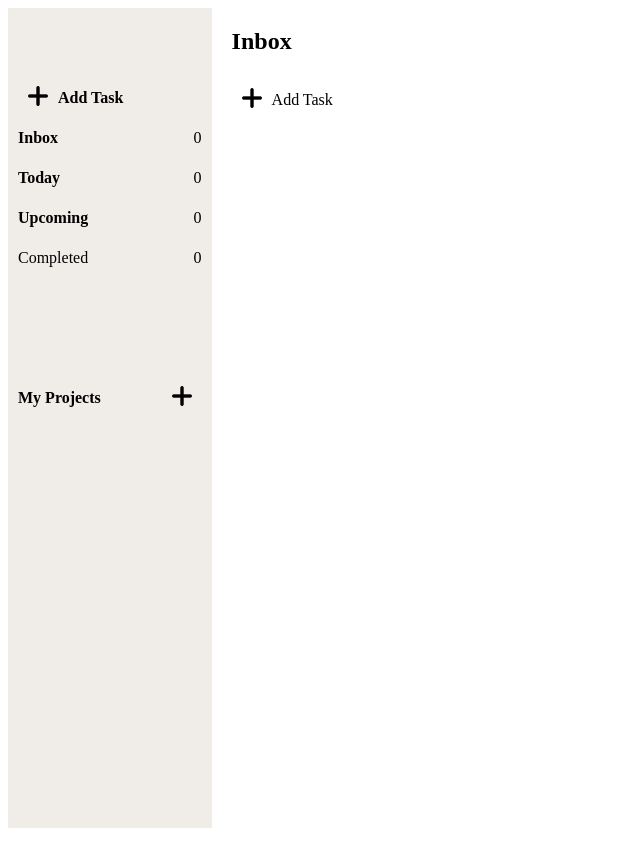
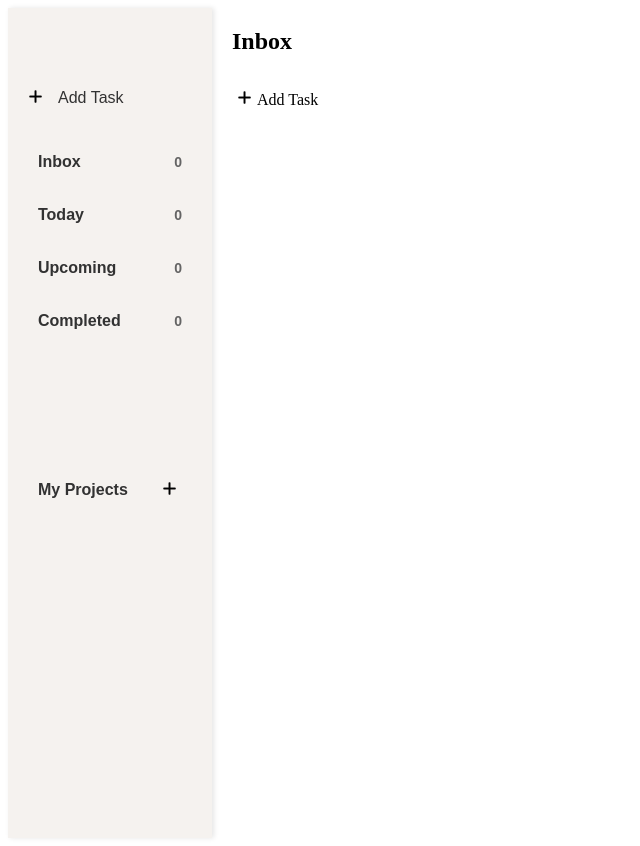
Before and after one commit to bexton1/ToDoListOdinProject, a website built with webpack: page src/template.html in a window 1280 px wide. Shown: the whole page, without its empty margins (0-640 px from the left). Built offline with nearby package versions, Linux system fonts and the light colour scheme.

Commit message:
updated styles

```diff
--- a/src/styles.css
+++ b/src/styles.css
@@ -5,8 +5,8 @@ body {
     display: flex;
 }
 
-/* sidebar */
-#add-project {
+
+/* #add-project {
     cursor: pointer;
 }
 
@@ -79,7 +79,184 @@ padding: 10px;
     background-color: blue;
     cursor: pointer;
     margin-right: 10px;
+} */
+
+/*
+.side-bar-items-project  {
+    height: 40px;
+    display: flex;
+    align-items: center;
+    justify-content: space-between;
 }
+
+.side-bar-items-project-heading {
+    height: 40px;
+    display: flex;
+    align-items: center;
+    justify-content: space-between;
+} */
+
+
+
+
+/*sidebartop */
+.side-bar {
+    width: 18vw;
+    height: 100vh;
+    background-color: rgb(245, 242, 239);
+    display: flex;
+    flex-direction: column;
+    padding: 15px;
+    box-shadow: 2px 0 5px rgba(0, 0, 0, 0.1);
+    font-family: Arial, sans-serif;
+    color: rgb(50, 50, 50);
+}
+
+.side-bar-top {
+    margin-top: 50px;
+}
+
+.side-bar-headings {
+    display: flex;
+    align-items: center;
+    margin-bottom: 20px;
+    gap: 10px;
+    cursor: pointer;
+}
+
+.image-plus {
+    height: 30px;
+    width: 30px;
+}
+
+.side-bar-items {
+    display: flex;
+    align-items: center;
+    justify-content: space-between;
+    padding: 10px 15px;
+    margin-bottom: 15px;
+    border-radius: 8px;
+    cursor: pointer;
+    transition: all 0.3s ease;
+    font-weight: bold;
+}
+
+/* Hover and Active Effects */
+.side-bar-items:hover {
+    background-color: rgb(230, 230, 230);
+    color: rgb(30, 30, 30);
+    transform: translateX(5px);
+}
+
+.side-bar-items.active {
+    background-color: rgb(210, 210, 255);
+    color: rgb(50, 50, 255);
+}
+
+/* Specific Section Styling */
+.side-bar-items p {
+    margin: 0;
+}
+
+.side-bar-items-heading {
+    font-size: 16px;
+}
+
+.side-bar-middle {
+    margin-top: 100px;
+}
+
+/* Sidebar Customization */
+.side-bar-items p:first-child {
+    font-weight: bold;
+}
+
+.side-bar-items p:last-child {
+    font-size: 14px;
+    color: rgb(100, 100, 100);
+}
+
+/* Hover-specific icons or numbers */
+.side-bar-items p:last-child:hover {
+    color: rgb(30, 30, 30);
+}
+
+
+
+
+
+
+
+/* Sidebar Header for Projects */
+.side-bar-items-project-heading {
+    display: flex;
+    justify-content: space-between;
+    align-items: center;
+    margin-bottom: 20px;
+    padding: 10px 15px;
+    font-weight: bold;
+    font-size: 16px;
+    color: rgb(50, 50, 50);
+}
+
+.add-project {
+    cursor: pointer;
+    padding: 5px;
+    transition: all 0.3s ease;
+}
+
+.add-project:hover {
+    transform: scale(1.1);
+}
+
+.image-plus {
+    height: 25px;
+    width: 25px;
+}
+
+/* Project Items */
+.side-bar-items-project {
+    display: flex;
+    align-items: center;
+    justify-content: space-between;
+    padding: 10px 15px;
+    margin-bottom: 10px;
+    border-radius: 8px;
+    cursor: pointer;
+    transition: all 0.3s ease;
+    font-size: 14px;
+    background-color: rgb(245, 242, 239);
+}
+
+.side-bar-items-project:hover {
+    background-color: rgb(230, 230, 230);
+    color: rgb(30, 30, 30);
+    transform: translateX(5px);
+}
+
+.project-num {
+    font-size: 14px;
+    color: rgb(100, 100, 100);
+}
+
+/* Active Project Item */
+.side-bar-items-project.active {
+    background-color: rgb(210, 210, 255);
+    color: rgb(50, 50, 255);
+}
+
+/* Text Styling */
+.side-bar-items-project p {
+    margin: 0;
+}
+
+
+
+
+
+
+
+
 
 /* main-right section */
 
```
